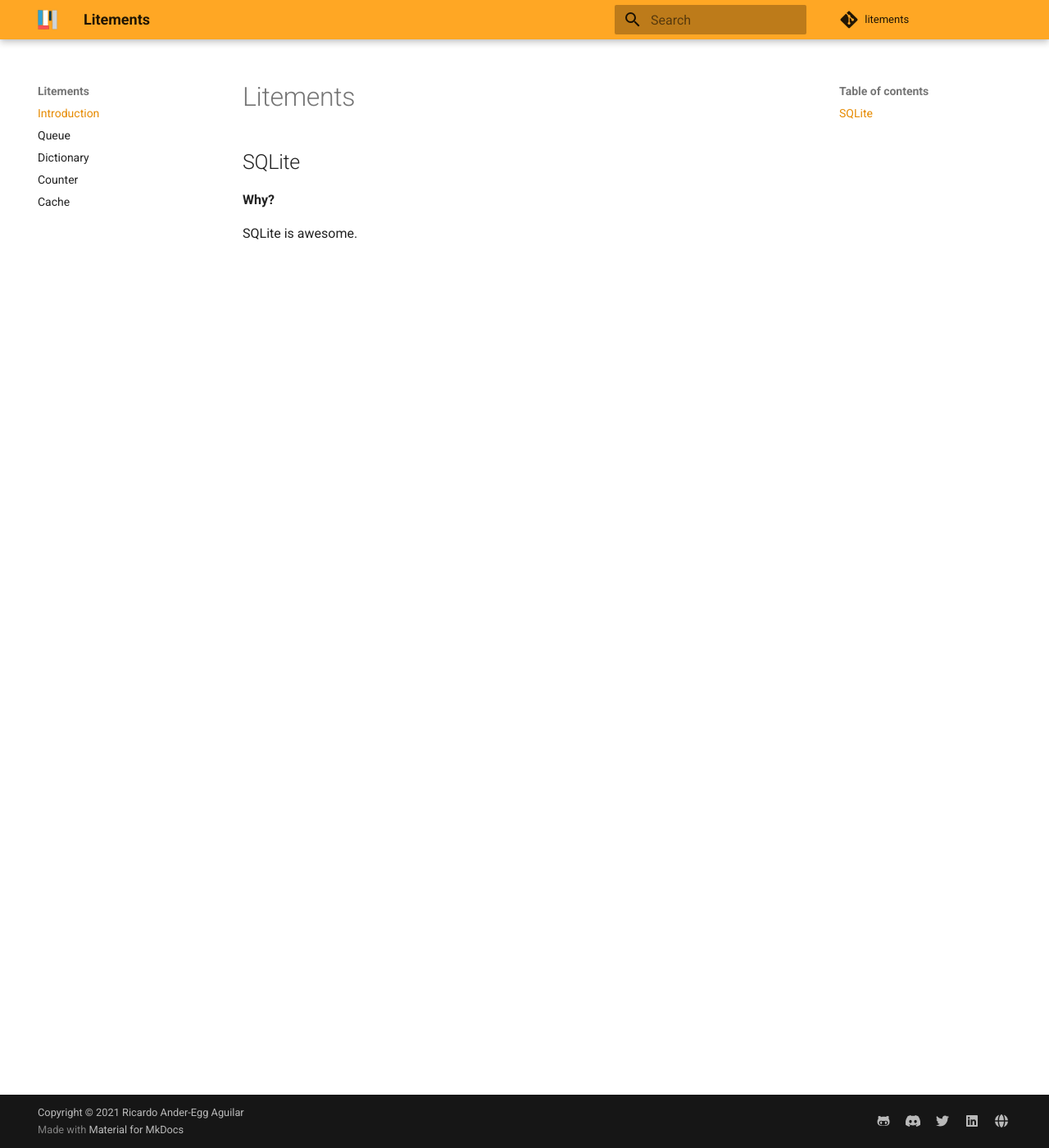
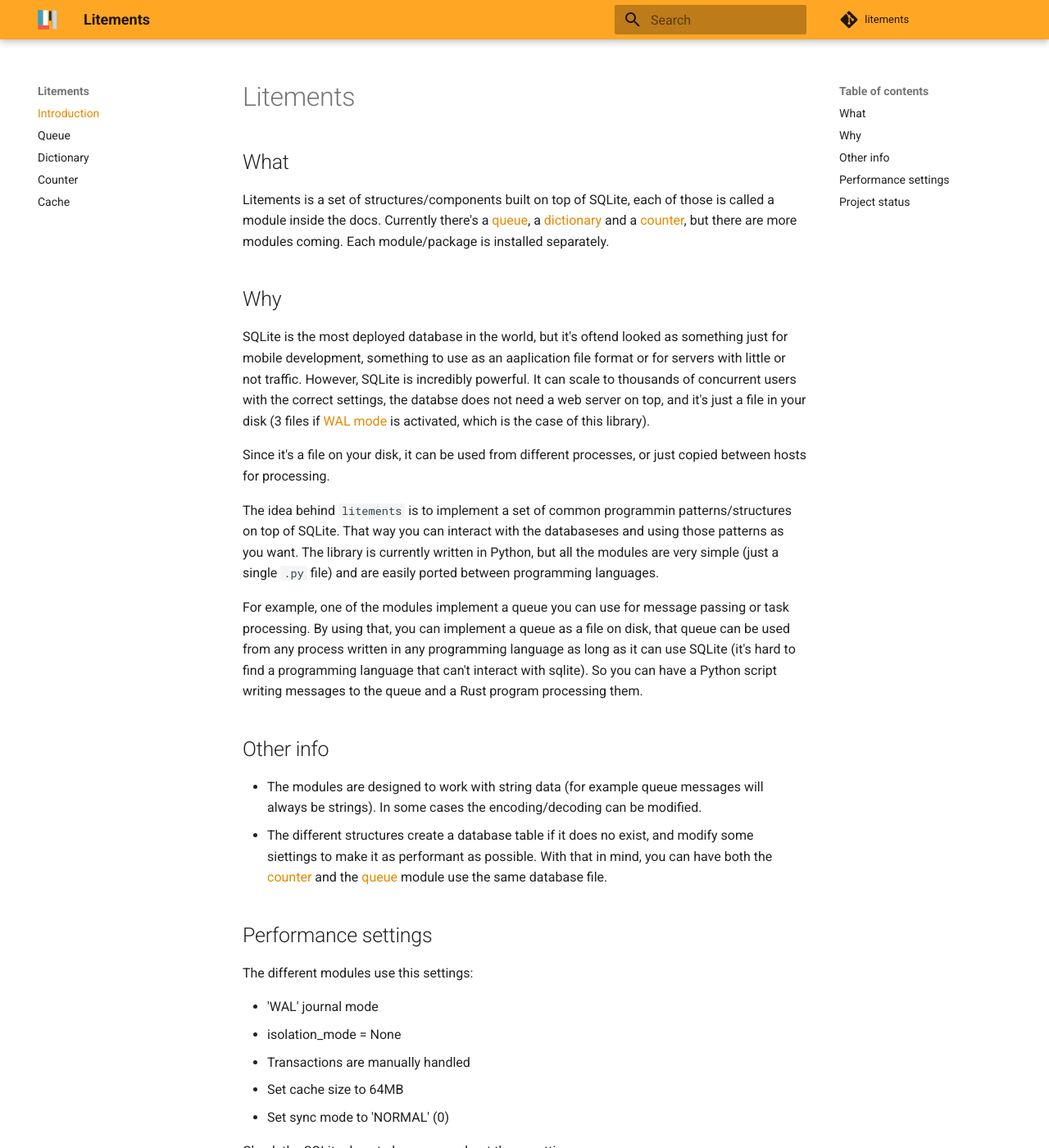
Before and after one commit to litements/site, an MkDocs documentation site: the page built from docs/index.md, in a window 1280 px wide and 1400 px high. Shown: the whole window at 82% size. Built offline with MkDocs 1.6.1 and Material for MkDocs 9.7.7, drawn with Linux system fonts in a browser that asks for light colours; some of the changed text lies outside the part shown.

Commit message:
add intro info

````diff
--- a/docs/index.md
+++ b/docs/index.md
@@ -1,7 +1,50 @@
 # Litements
 
-## SQLite
+## What
 
-**Why?**
+Litements is a set of structures/components built on top of SQLite, each of those is called a module inside the docs. Currently there's a [queue](/queue), a [dictionary](/dictionary) and a [counter](/counter), but there are more modules coming. Each module/package is installed separately.
 
-SQLite is awesome.
+## Why
+
+SQLite is the most deployed database in the world, but it's oftend looked as something just for mobile development, something to use as an aaplication file format or for servers with little or not traffic. However, SQLite is incredibly powerful. It can scale to thousands of concurrent users with the correct settings, the databse does not need a web server on top, and it's just a file in your disk (3 files if [WAL mode](https://sqlite.org/wal.html) is activated, which is the case of this library).
+
+Since it's a file on your disk, it can be used from different processes, or just copied between hosts for processing.
+
+The idea behind `litements` is to implement a set of common programmin patterns/structures on top of SQLite. That way you can interact with the databaseses and using those patterns as you want. The library is currently written in Python, but all the modules are very simple (just a single `.py` file) and are easily ported between programming languages.
+
+For example, one of the modules implement a queue you can use for message passing or task processing. By using that, you can implement a queue as a file on disk, that queue can be used from any process written in any programming language as long as it can use SQLite (it's hard to find a programming language that can't interact with sqlite). So you can have a Python script writing messages to the queue and a Rust program processing them.
+
+## Other info
+
+* The modules are designed to work with string data (for example queue messages will always be strings). In some cases the encoding/decoding can be modified.
+* The different structures create a database table if it does no exist, and modify some siettings to make it as performant as possible. With that in mind, you can have both the [counter](/counter) and the [queue](/queue) module use the same database file.
+
+## Performance settings
+
+The different modules use this settings:
+
+* 'WAL' journal mode
+* isolation_mode = None
+* Transactions are manually handled
+* Set cache size to 64MB
+* Set sync mode to 'NORMAL' (0)
+
+Check the SQLite docs to learn more about those settings.
+
+Some modules use SQLite functions that are only available in new versions, so it's recommended to run a modern SQLite version (at least version 3.24.0, released 2018-06-04). Many systems come with a default SQLite installation that is a bit outdated.
+
+In Python you can use [pysqlite3](https://github.com/coleifer/pysqlite3) and override `sqlite3`
+
+```python
+import pysqlite3 # pre-built if you install pysqlite3-binary
+import sys
+sys.modules['sqlite3'] = pysqlite3
+```
+
+In near releases you will be able to use a `Connection` to initialize the different modules, so you won't need to override `sqlite3` globally.
+
+In other compiled programming languages, the sqlite libraries usually give you the option to compile with a specific sqlite version.
+
+## Project status
+
+The modules are currently in an early stage, so breaking changes may happen (those will be included in the docs). On the other hand, I'm currently using similar (probably even worse) patterns in production sites, so the currently availble modules should be usable as such.
````
Also changed, not shown: docs/counter.md (+1 -1 lines).
